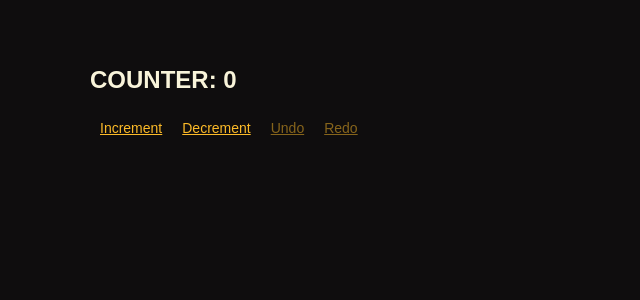
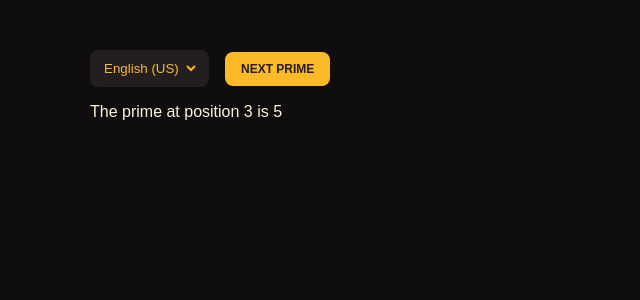
Before and after one commit to codecamp-prem/React-Coding-Interview, a React (Vite) app: page / in a window 1280 px wide. Shown: the top 300 px of the page, without its empty margins (0-640 px from the left). Built offline with nearby package versions, Linux system fonts and the light colour scheme.

Commit message:
useMemo and custom hooks: find prime at position

```diff
--- a/src/App.tsx
+++ b/src/App.tsx
@@ -1,9 +1,9 @@
-import UndoRedo from "./Challanges/UndoRedo";
+import LocalizedPrime from "./Challanges/LocalizedPrime";
 
 function App() {
   return (
     <>
-      <UndoRedo />
+      <LocalizedPrime />
     </>
   );
 }
--- /dev/null
+++ b/src/Challanges/LocalizedPrime.tsx
@@ -0,0 +1,38 @@
+import { ChangeEvent, useMemo, useState } from "react";
+import "./common.css";
+import { calculatePrime, formatNumberToString, translations } from "./utils";
+
+const LocalizedPrime = () => {
+  const [locale, setLocale] = useState("en-US");
+  const [count, setCount] = useState(3);
+
+  const nthPrime = useMemo(() => {
+    return calculatePrime(count);
+  }, [count]);
+
+  const handleLocaleChange = (e: ChangeEvent<HTMLSelectElement>) =>
+    setLocale(e.target.value);
+
+  const handleNextPrimeClick = () => setCount(count + 1);
+
+  return (
+    <div className="container">
+      <div>
+        <header className="headerFlex">
+          <select value={locale} onChange={handleLocaleChange}>
+            <option value="en-US">English (US)</option>
+            <option value="en-ES">Espanol (ES)</option>
+          </select>
+          <button className="primary" onClick={handleNextPrimeClick}>
+            {translations[locale].nextPrime}
+          </button>
+        </header>
+        <p>
+          {translations[locale].nthPrime(formatNumberToString(count), nthPrime)}
+        </p>
+      </div>
+    </div>
+  );
+};
+
+export default LocalizedPrime;
--- a/src/Challanges/common.css
+++ b/src/Challanges/common.css
@@ -243,6 +243,12 @@ hr {
   margin-bottom: 24px;
 }
 
+.headerFlex {
+  display: flex;
+  align-items: center;
+  gap: 16px;
+}
+
 input:not([type="checkbox"]) {
   appearance: none;
   border: 1px solid rgba(249, 244, 218, 0.2);
--- /dev/null
+++ b/src/Challanges/utils/calculatePrime.ts
@@ -0,0 +1,12 @@
+// time complexity of O(n^2)
+const calculatePrime = (n: number) => {
+  let primes: number[] = [];
+  for (let i = 2; primes.length < n; i++) {
+    if (!primes.some((prime) => i % prime === 0)) {
+      primes.push(i);
+    }
+  }
+  return primes[n - 1];
+};
+
+export default calculatePrime;
--- /dev/null
+++ b/src/Challanges/utils/formatNumberToString.ts
@@ -0,0 +1,6 @@
+const formatNumberToString = (num: number) => {
+  const str = num.toString();
+  return str;
+};
+
+export default formatNumberToString;
--- /dev/null
+++ b/src/Challanges/utils/index.ts
@@ -0,0 +1,3 @@
+export { default as calculatePrime } from "./calculatePrime.ts";
+export { default as formatNumberToString } from "./formatNumberToString.ts";
+export { default as translations } from "./translations.ts";
--- /dev/null
+++ b/src/Challanges/utils/translations.ts
@@ -0,0 +1,16 @@
+const translations: { [key: string]: any } = {
+  "en-US": {
+    nextPrime: "Next prime",
+    nthPrime: function (count: string, nthPrime: number) {
+      return `The prime at position ${count} is ${nthPrime}`;
+    },
+  },
+  "en-ES": {
+    nextPrime: "Por favor Next Primo",
+    nthPrime: function (count: string, nthPrime: number) {
+      return `Por Favor espanol prime si positional ${count} mundo ${nthPrime}`;
+    },
+  },
+};
+
+export default translations;
```
